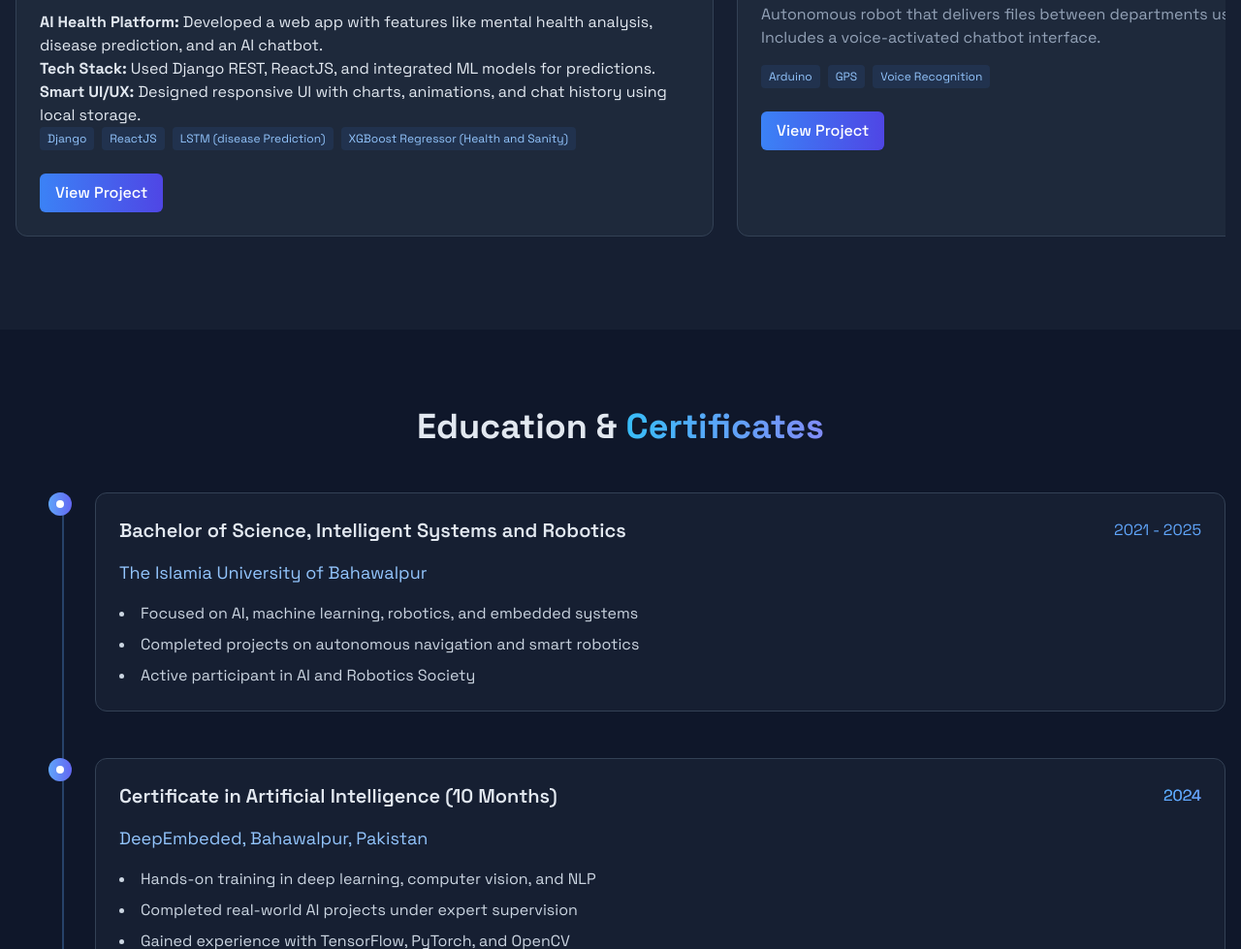
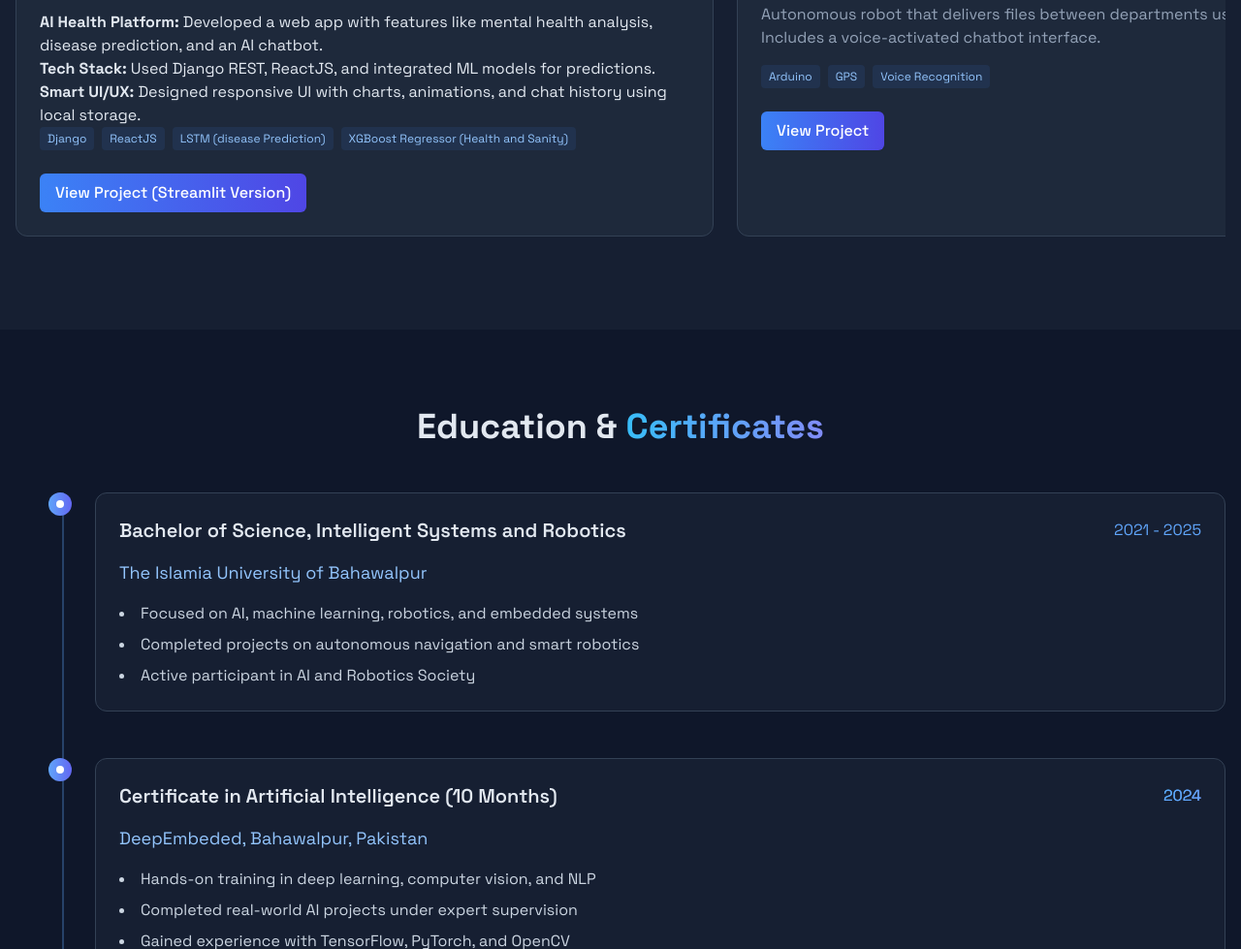
Before and after one commit to AzamBaltistani/portfolio, a plain HTML site: page index.html in a window 1280 px wide. Shown: the part 2481-3460 px from the top of the page at 97% size. Drawn offline with nearby package versions, Linux system fonts and the light colour scheme.

Commit message:
MediAi-Streamlit version added

```diff
--- a/index.html
+++ b/index.html
@@ -406,9 +406,9 @@
                             <span class="px-2 py-1 bg-blue-500/10 text-blue-300 rounded text-xs">XGBoost Regressor
                                 (Health and Sanity)</span>
                         </div>
-                        <a href="#"
+                        <a href="https://medi-ai-azambaltistani.streamlit.app/" target="_blank"
                             class="inline-block mt-2 px-4 py-2 bg-gradient-to-r from-blue-500 to-indigo-600 rounded-md text-white font-medium hover:opacity-90 transition">
-                            View Project
+                            View Project (Streamlit Version)
                         </a>
                     </div>
                 </div>
```
